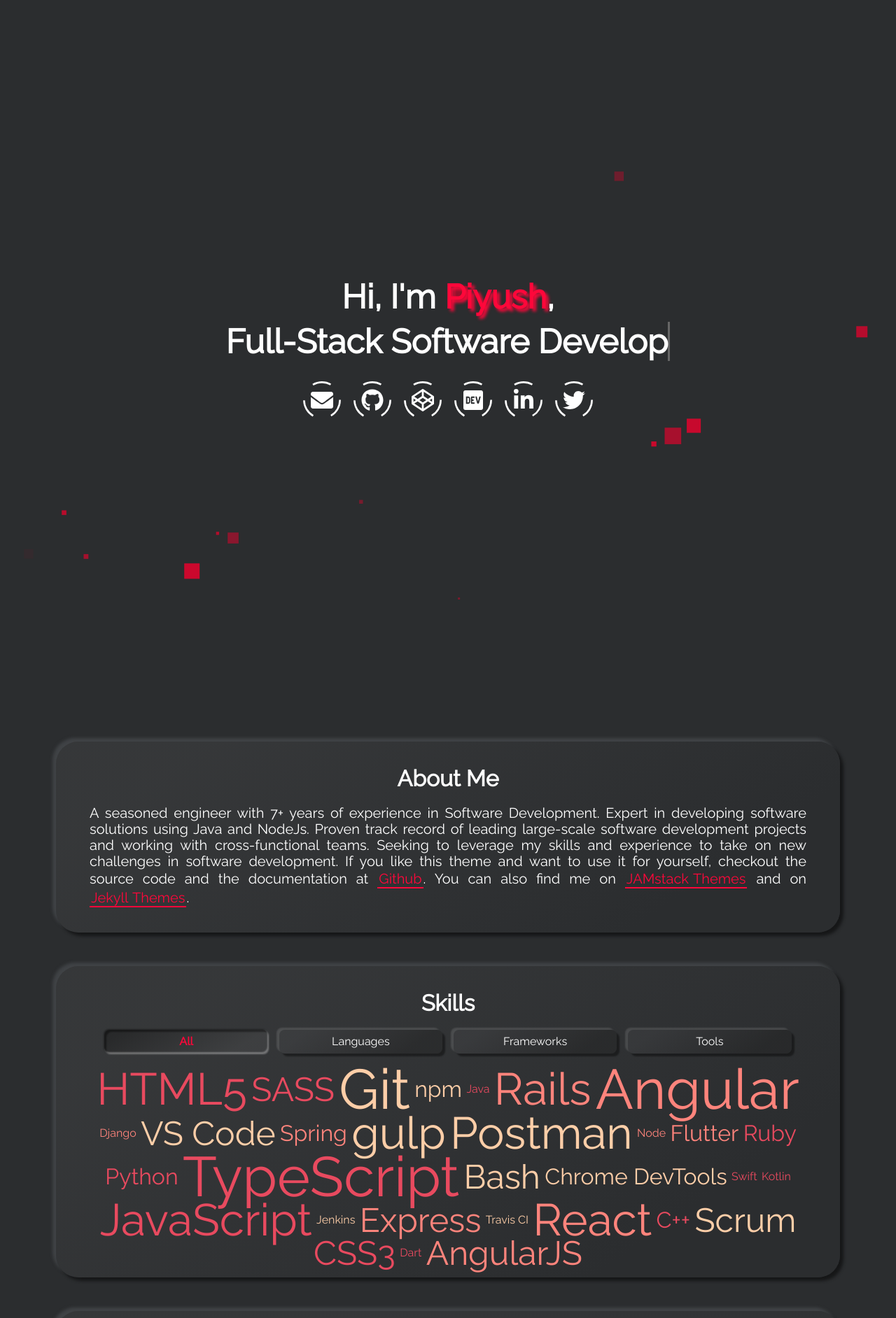
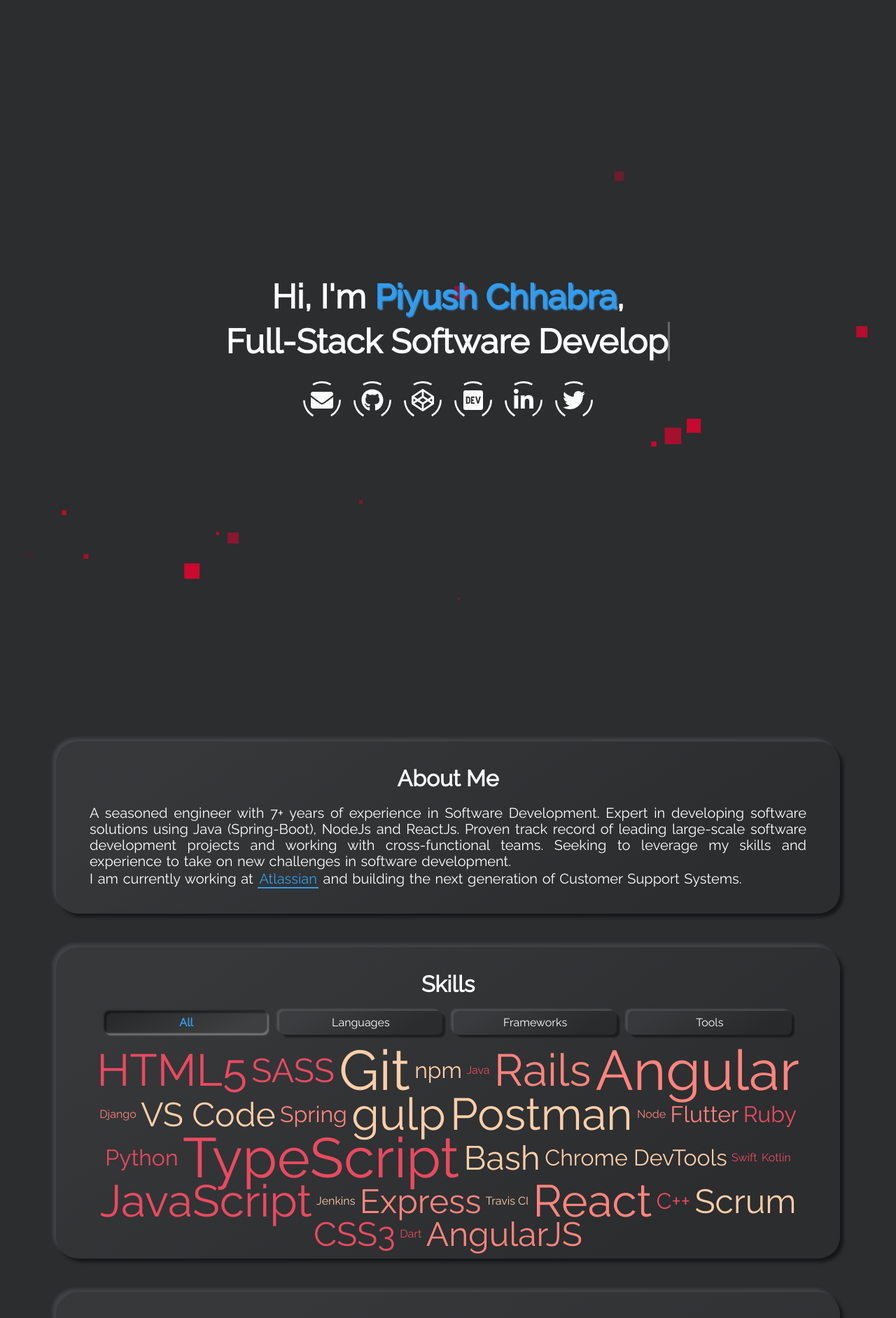
Before and after one commit to piyushchhabra/piyushchhabra.github.io, a Jekyll site: the page built from index.html, in a window 1280 px wide. Shown: the top 1884 px of the page at 70% size. Built offline with Jekyll 4.4.1, drawn with Linux system fonts in a browser that asks for light colours.

Commit message:
Changed primary color and about me section

```diff
--- a/_config.yml
+++ b/_config.yml
@@ -7,11 +7,11 @@ title: Piyush Chhabra
 description: Piyush's Personal Website
 # baseurl: The subpath of your site
 # > set this to "", if you renamed the repository to <user>.github.io
-baseurl: "/"
+baseurl: ""
 
 # LANDING PAGE
 # username: This will displayed on the landing page as your name.
-username: Piyush
+username: Piyush Chhabra
 # typing_text: This will be typed before 'scroll down for more'.
 # > set this to your job title, e.g. Fullstack Developer
 typing_text: Full-Stack Software Developer
@@ -34,7 +34,7 @@ show_aboutme_card: true
 # about_me_title: The will be displayed as the title in the About Me section
 about_me_title: About Me
 # about_me_description: This will be displayed under the title.
-about_me_description: A seasoned engineer with 7+ years of experience in Software Development. Expert in developing software solutions using Java and NodeJs. Proven track record of leading large-scale software development projects and working with cross-functional teams. Seeking to leverage my skills and experience to take on new challenges in software development. If you like this theme and want to use it for yourself, checkout the source code and the documentation at <a class="highlight-link" href="https://github.com/longpdo/neumorphism" target="_blank" rel="noreferrer"> Github </a>. You can also find me on <a class="highlight-link" href="https://jamstackthemes.dev/theme/jekyll-neumorphism/" target="_blank" rel="noreferrer">JAMstack Themes</a> and on <a class="highlight-link" href="https://jekyll-themes.com/neumorphism/" target="_blank" rel="noreferrer">Jekyll Themes</a>.
+about_me_description: A seasoned engineer with 7+ years of experience in Software Development. Expert in developing software solutions using Java (Spring-Boot), NodeJs and ReactJs. Proven track record of leading large-scale software development projects and working with cross-functional teams. Seeking to leverage my skills and experience to take on new challenges in software development. <br/> I am currently working at <a class="highlight-link" href="https://www.atlassian.com/" target="_blank" rel="noreferrer"> Atlassian </a> and building the next generation of Customer Support Systems.
 
 # SKILLS SECTION
 # show_skills_card:
--- a/_includes/footer.html
+++ b/_includes/footer.html
@@ -1,8 +1,8 @@
 <footer class="footer">
   <p>
     &copy; 2020 Designed & Developed by
-    <a class="highlight-link" href="https://longpdo.github.io/" target="_blank" rel="noreferrer">
-      Long Do
+    <a class="highlight-link" href="https://www.linkedin.com/in/piyushchhabra121/" target="_blank" rel="noreferrer">
+      Piyush
     </a>
   </p>
   <p>
```
Also changed, not shown: assets/css/main.min.css.
